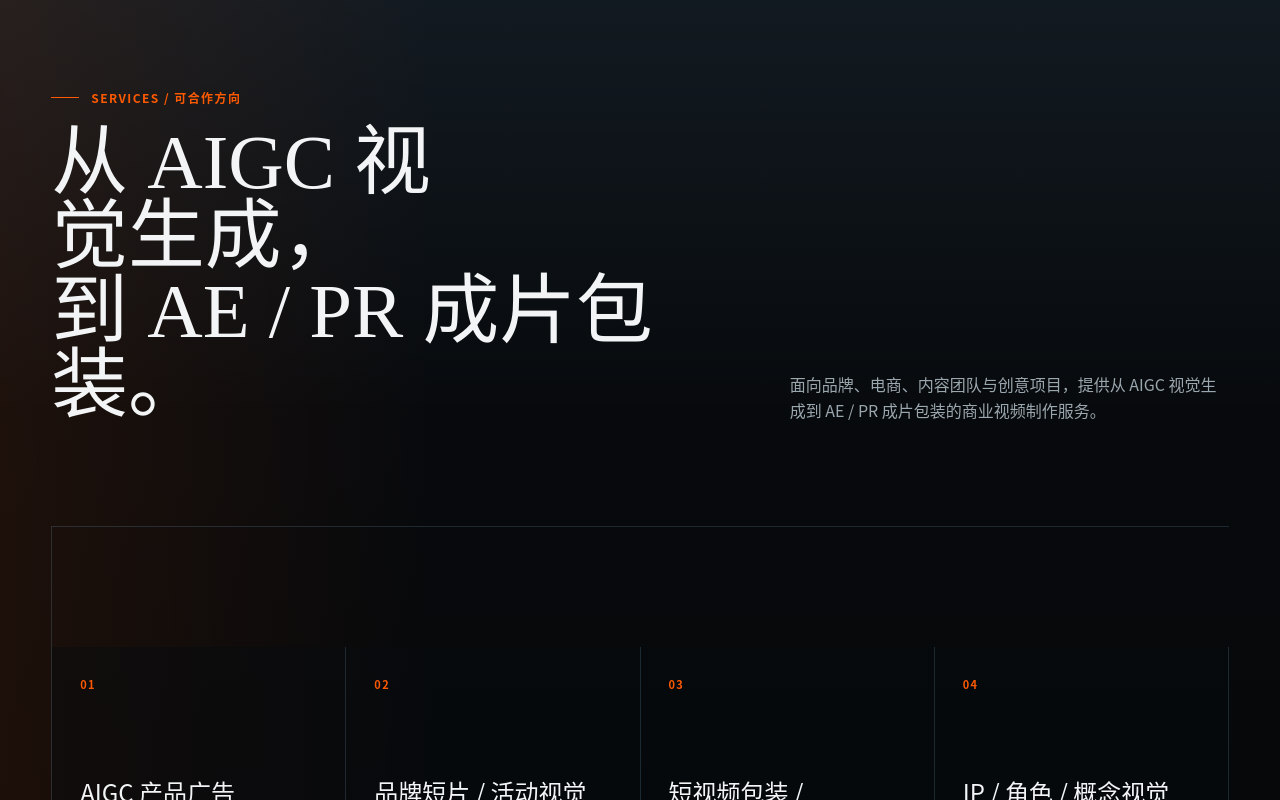
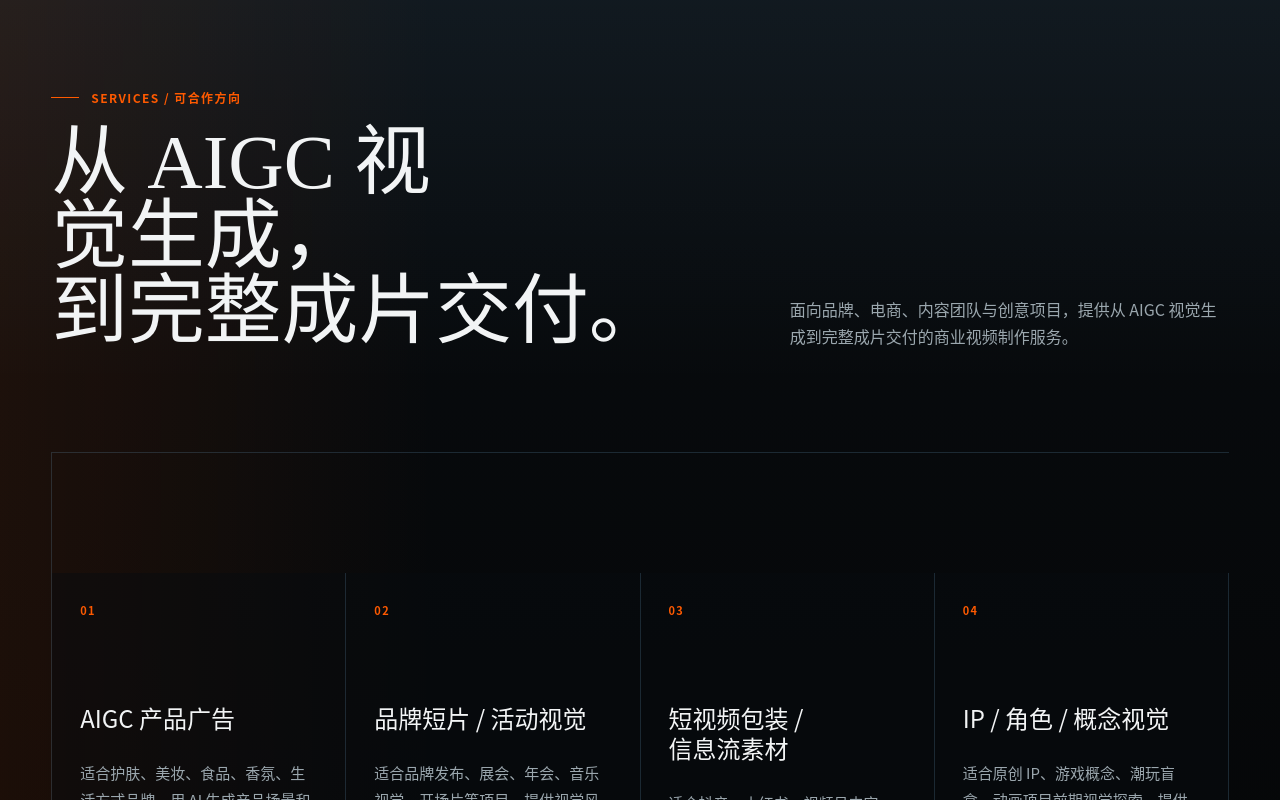
Before and after one commit to gyxgcgyx777-sudo/gyx-ai-portfolio, a React (Vite) app: page / in a window 1280 px wide. Shown: the part 2200-3000 px from the top of the page. Built offline with nearby package versions, Linux system fonts and the light colour scheme.

Commit message:
Refine services copy and desktop card clicks

```diff
--- a/src/App.jsx
+++ b/src/App.jsx
@@ -348,9 +348,9 @@ function Services() {
         <div className="services-head reveal">
           <div>
             <p className="section-kicker">Services / 可合作方向</p>
-            <h2 className="section-title">从 AIGC 视觉生成，<br />到 AE / PR 成片包装。</h2>
+            <h2 className="section-title">从 AIGC 视觉生成，<br />到完整成片交付。</h2>
           </div>
-          <p className="section-intro">面向品牌、电商、内容团队与创意项目，提供从 AIGC 视觉生成到 AE / PR 成片包装的商业视频制作服务。</p>
+          <p className="section-intro">面向品牌、电商、内容团队与创意项目，提供从 AIGC 视觉生成到完整成片交付的商业视频制作服务。</p>
         </div>
 
         <div className="service-grid reveal">
--- a/src/components/CardSwap.jsx
+++ b/src/components/CardSwap.jsx
@@ -225,6 +225,7 @@ const CardSwap = forwardRef(function CardSwap({
     if (event.pointerType === "mouse" && event.button !== 0) return;
     pointerStartRef.current = {
       id: event.pointerId,
+      type: event.pointerType,
       x: event.clientX,
       y: event.clientY,
     };
@@ -240,6 +241,8 @@ const CardSwap = forwardRef(function CardSwap({
     const deltaY = event.clientY - start.y;
     pointerStartRef.current = null;
     event.currentTarget.releasePointerCapture?.(event.pointerId);
+
+    if (start.type === "mouse") return;
 
     if (Math.abs(deltaX) > 46 && Math.abs(deltaX) > Math.abs(deltaY) * 1.35) {
       ignoreClickRef.current = true;
```
